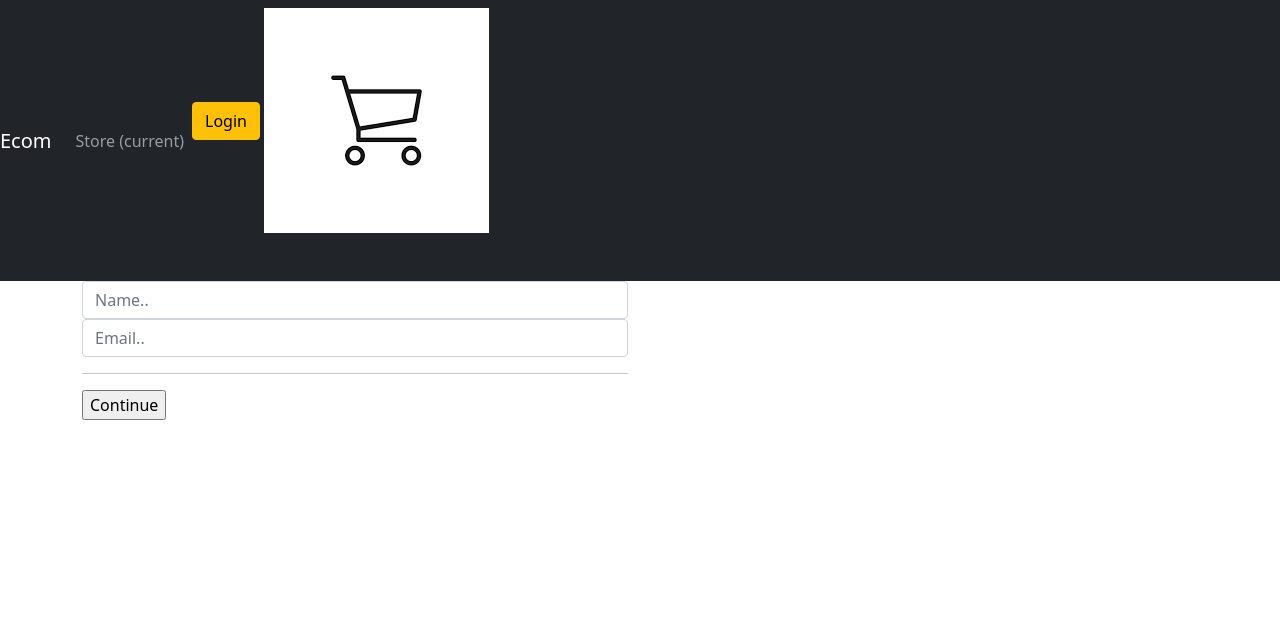
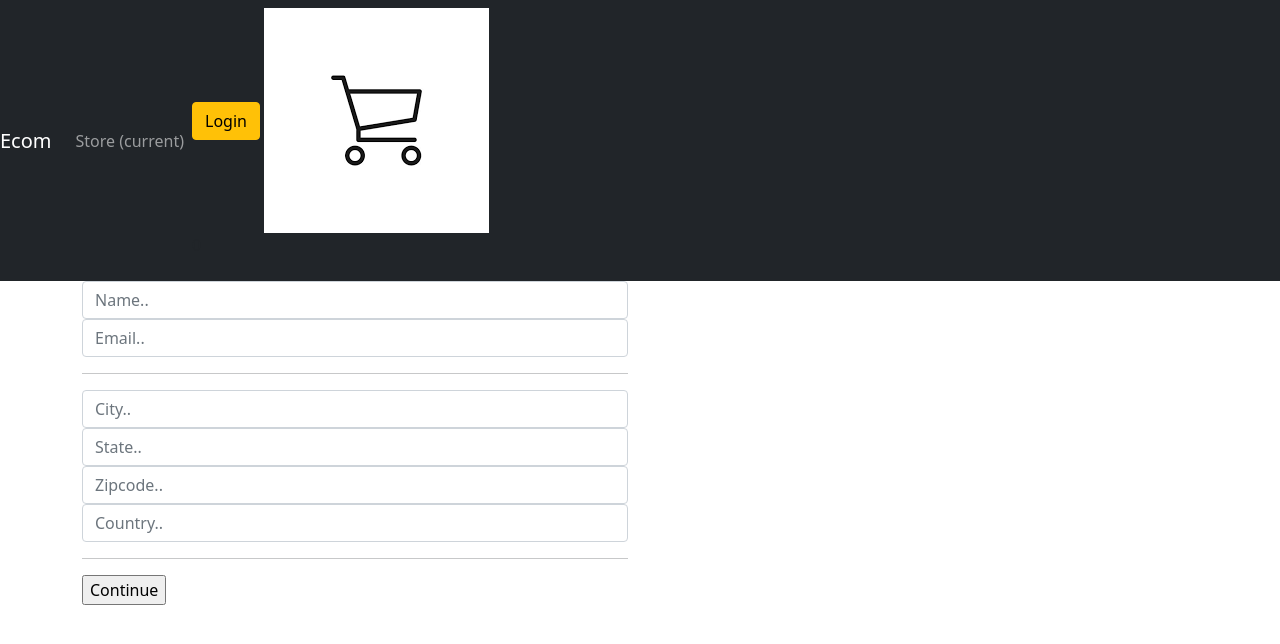
Before and after one commit to petre-marian-vaduva/Ecommerce, a Django app: page /checkout/ in a window 1280 px wide. Shown: the top 644 px of the page. Run offline with Django 4.2, Linux system fonts and the light colour scheme.

Commit message:
Update checkout.html

```diff
--- a/project1/store/templates/store/checkout.html
+++ b/project1/store/templates/store/checkout.html
@@ -15,7 +15,19 @@
                     </div>
 
                     <div id="shipping-info">
-
+                        <hr>
+                        <div class="form-field">
+                            <input class="form-control" type="text" name="city" placeholder="City..">
+                        </div>
+                        <div class="form-field">
+                            <input class="form-control" type="text" name="state" placeholder="State..">
+                        </div>
+                        <div class="form-field">
+                            <input class="form-control" type="text" name="zipcode" placeholder="Zipcode..">
+                        </div>
+                        <div class="form-field">
+                            <input class="form-control" type="text" name="country" placeholder="Country..">
+                        </div>
                     </div>
                     <hr>
                     <input type="submit" value="Continue">
```
